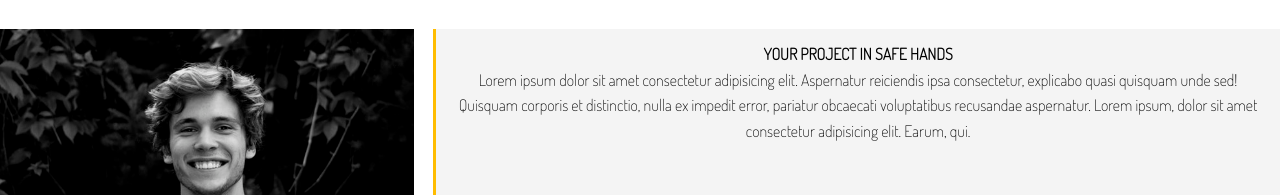
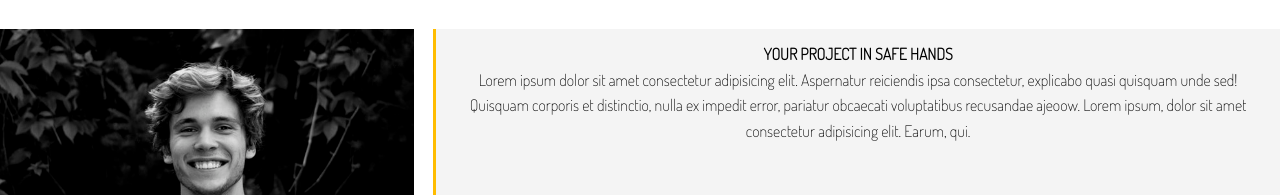
Before and after one commit to RakeshBB08/portfolio, a plain HTML site: page dist/about.html in a window 1280 px wide. Shown: the part 252-447 px from the top of the page. Drawn offline with Linux system fonts and the light colour scheme; a web font is replaced by a local one.

Commit message:
changed some text in About

```diff
--- a/dist/about.html
+++ b/dist/about.html
@@ -38,7 +38,7 @@
                 <img src="img/about.jpg" alt="" class="bio-image" />
                 <div class="bio bg-light">
                     <h4>Your project in safe hands</h4>
-                    <p>Lorem ipsum dolor sit amet consectetur adipisicing elit. Aspernatur reiciendis ipsa consectetur, explicabo quasi quisquam unde sed! Quisquam corporis et distinctio, nulla ex impedit error, pariatur obcaecati voluptatibus recusandae aspernatur.
+                    <p>Lorem ipsum dolor sit amet consectetur adipisicing elit. Aspernatur reiciendis ipsa consectetur, explicabo quasi quisquam unde sed! Quisquam corporis et distinctio, nulla ex impedit error, pariatur obcaecati voluptatibus recusandae ajeoow.
                     Lorem ipsum, dolor sit amet consectetur adipisicing elit. Earum, qui.
                     </p>
                 </div>
```
